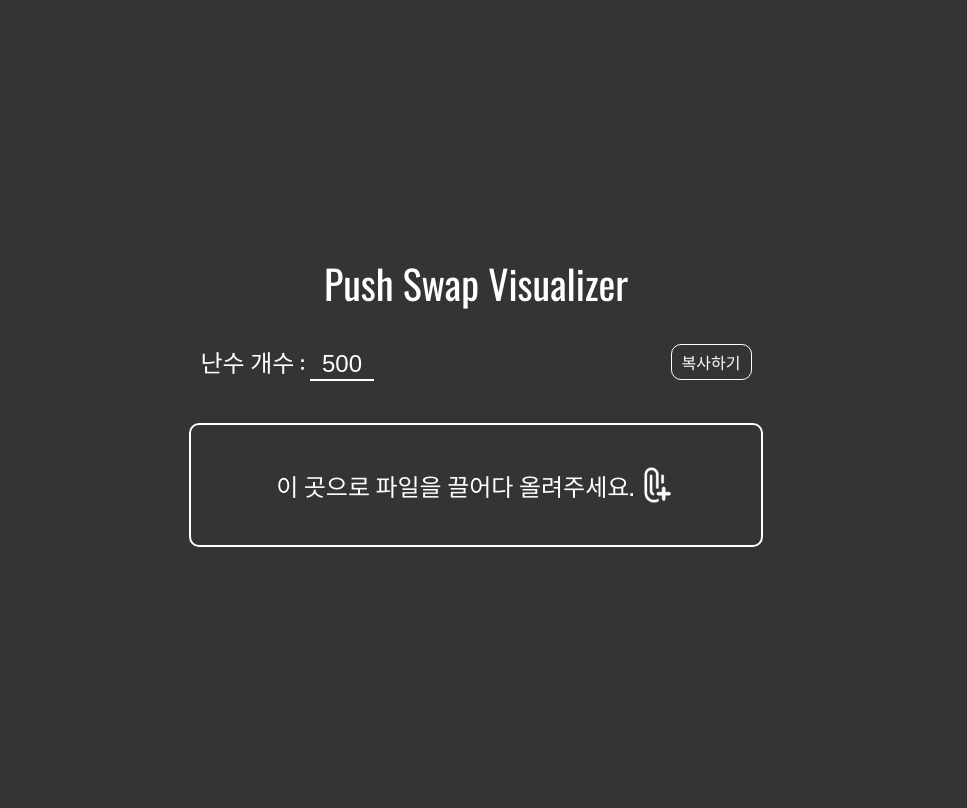
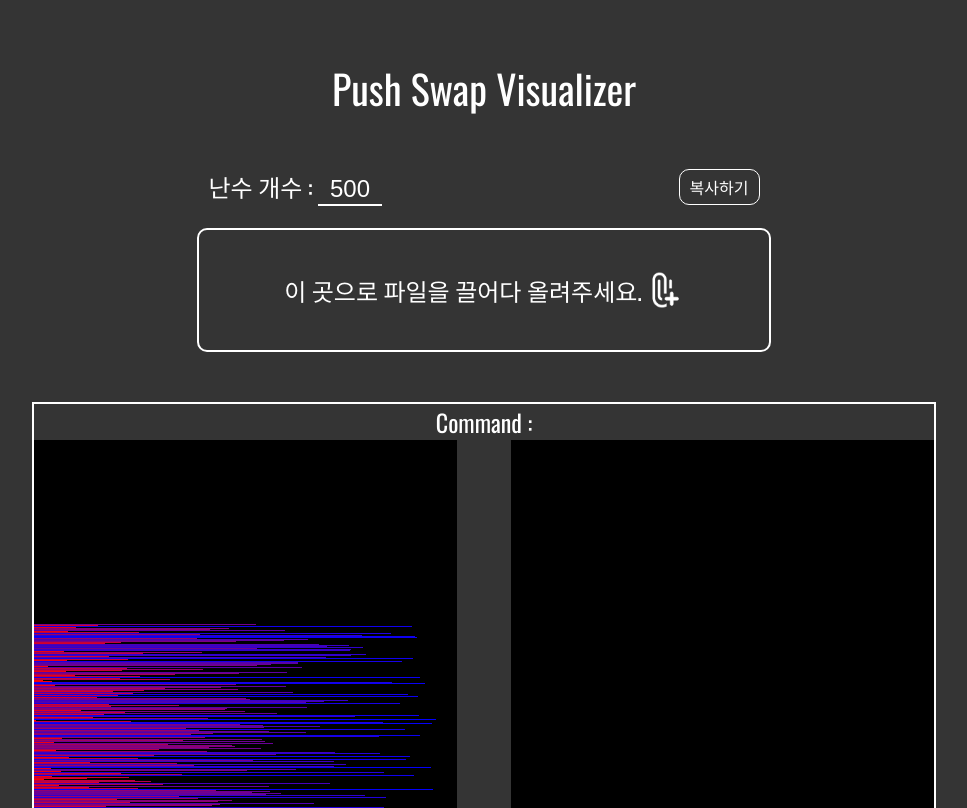
Before and after one commit to oyhoyhk/push_swap_visualizer_react, a React (Vite) app: page / in a window 1280 px wide. Shown: the whole page, without its empty margins (164-1131 px from the left). Built offline with nearby package versions, Linux system fonts and the light colour scheme.

Commit message:
first rendering

```diff
--- a/src/App.tsx
+++ b/src/App.tsx
@@ -4,22 +4,42 @@ import { useState } from "react";
 import Generator from "./components/Generator";
 import ReadFile from "./components/ReadFile";
 import Visualizer from "./components/Visualizer";
+import { createRandomNumber } from "./funcs";
+
+const CONTAINER_WIDTH = 900;
+const CONTAINER_HEIGHT = 750;
+const STACK_WIDTH = 350;
+
+const COUNT = 500;
 
 const App = () => {
-  const [count, setCount] = useState(500);
+  const [count, setCount] = useState(COUNT);
+  const [stackA, setStackA] = useState<number[]>([]);
+  const [stackB, setStackB] = useState<number[]>([]);
   const handleInputChange = (e: React.ChangeEvent<HTMLInputElement>) => {
     if (isNaN(Number(e.currentTarget.value))) {
-      setCount(500);
+      setCount(COUNT);
       return;
     }
     setCount(Number(e.currentTarget.value));
   };
+
+  React.useEffect(() => {
+    setStackA(createRandomNumber(COUNT).split(" ").map(Number));
+  }, []);
+
   return (
     <Container>
       <Header>Push Swap Visualizer</Header>
       <Generator count={count} handleInputChange={handleInputChange} />
       <ReadFile />
-      <Visualizer />
+      <Visualizer
+        height={CONTAINER_HEIGHT}
+        totalWidth={CONTAINER_WIDTH}
+        width={STACK_WIDTH}
+        stackA={stackA}
+        stackB={stackB}
+      />
     </Container>
   );
 };
@@ -27,15 +47,15 @@ const App = () => {
 const Container = styled.div`
   width: 100vw;
   height: 100vh;
-  overflow: hidden;
-  display: flex;
-  justify-content: center;
-  align-items: center;
-  flex-direction: column;
+  overflow: auto;
+  margin: 0 auto;
 `;
 
 const Header = styled.div`
   font-size: 2.5rem;
+  margin: 0 auto;
+  text-align: center;
+  margin: 50px;
 `;
 
 export default App;
--- a/src/components/Generator.tsx
+++ b/src/components/Generator.tsx
@@ -82,7 +82,8 @@ const GeneratorStyled = styled.div`
   flex-direction: column;
   align-items: center;
   justify-content: space-between;
-  margin-top: 30px;
+  margin: 0 auto;
+  margin-top: 50px;
 `;
 
 export default Generator;
--- a/src/components/ReadFile.tsx
+++ b/src/components/ReadFile.tsx
@@ -4,7 +4,6 @@ import { useState } from "react";
 const ReadFile = () => {
   const [file, setFile] = useState<any>(null);
 
-  console.log(file);
   const handleDrop = (e: React.DragEvent) => {
     e.preventDefault();
     const droppedFile = e.dataTransfer.files[0];
@@ -56,6 +55,7 @@ const ReadFileContainer = styled.label`
   display: flex;
   justify-content: center;
   align-items: center;
+  margin: 0 auto;
 `;
 
 export default ReadFile;
--- /dev/null
+++ b/src/components/Stack.tsx
@@ -0,0 +1,58 @@
+import styled from "@emotion/styled";
+import { useEffect, useRef } from "react";
+import { colorChange } from "../funcs";
+
+const Stack = ({ stack }: { stack: number[] }) => {
+  const canvas = useRef<HTMLCanvasElement | null>(null);
+  const conRef = useRef<HTMLDivElement | null>(null);
+  useEffect(() => {
+    if (!canvas.current) return;
+    const ctx = canvas.current.getContext("2d");
+    if (!ctx) return;
+    const TOTAL_WIDTH = Math.floor(
+      canvas.current.getBoundingClientRect().width
+    );
+    const TOTAL_HEIGHT = Math.floor(
+      canvas.current.getBoundingClientRect().height
+    );
+    const HEIGHT = Math.floor(TOTAL_HEIGHT / stack.length);
+
+    ctx.beginPath();
+    const start = [255, 0, 0];
+    const end = [0, 0, 255];
+    for (let i = 0; i < stack.length; i++) {
+      const width = Math.floor((stack[i] / stack.length) * TOTAL_WIDTH * 0.95);
+      const color = colorChange(start, end, stack[i], stack.length);
+      ctx.fillStyle = color;
+      ctx.fillRect(0, TOTAL_HEIGHT - HEIGHT * (i + 1), width + 2, HEIGHT);
+    }
+  }, [stack]);
+  return (
+    <StackContainer ref={conRef}>
+      <Canvas
+        ref={canvas}
+        width={
+          conRef.current
+            ? conRef.current.getBoundingClientRect().width + "px"
+            : "100%"
+        }
+        height={
+          conRef.current
+            ? conRef.current.getBoundingClientRect().height + "px"
+            : "100%"
+        }
+      />
+    </StackContainer>
+  );
+};
+
+const Canvas = styled.canvas`
+  background: black;
+`;
+
+const StackContainer = styled.div`
+  width: 47%;
+  height: 100%;
+`;
+
+export default Stack;
--- a/src/components/Visualizer.tsx
+++ b/src/components/Visualizer.tsx
@@ -1,11 +1,47 @@
 import styled from "@emotion/styled";
+import Stack from "./Stack";
 
-const Visualizer = () => {
-  return <VisualizerContainer></VisualizerContainer>;
+interface IProps {
+  height: number;
+  totalWidth: number;
+  width: number;
+  stackA: number[];
+  stackB: number[];
+}
+
+const Visualizer = (props: IProps) => {
+  return (
+    <VisualizerContainer {...props}>
+      <Header>Command : </Header>
+      <StackContainer>
+        <Stack stack={props.stackA} />
+        <Stack stack={props.stackB} />
+      </StackContainer>
+    </VisualizerContainer>
+  );
 };
 
-const VisualizerContainer = styled.div`
-	width:
+const StackContainer = styled.div`
+  width: 100%;
+  height: 95%;
+  display: flex;
+  justify-content: space-between;
+  align-items: center;
+`;
+
+const Header = styled.div`
+  font-size: 1.5rem;
+`;
+
+const VisualizerContainer = styled.div<IProps>`
+  width: ${(props) => `${props.totalWidth}px`};
+  margin: 50px auto;
+  height: 90vh;
+  border: 2px solid white;
+  display: flex;
+  justify-content: space-between;
+  align-items: center;
+  flex-direction: column;
 `;
 
 export default Visualizer;
--- a/src/funcs.ts
+++ b/src/funcs.ts
@@ -2,8 +2,8 @@ export function createRandomNumber(count: number) {
   const result = [];
   const created = new Array(count + 1).fill(false);
 
-  while (result.length < 500) {
-    const num = Math.floor(Math.random() * 500) + 1;
+  while (result.length < count) {
+    const num = Math.floor(Math.random() * count) + 1;
 
     if (created[num]) continue;
     result.push(num);
@@ -11,3 +11,23 @@ export function createRandomNumber(count: number) {
   }
   return result.join(" ");
 }
+
+export const colorChange = (
+  start: number[],
+  end: number[],
+  index: number,
+  maxIndex: number
+) => {
+  const r = interpolate(start[0], end[0], index / maxIndex);
+  const g = interpolate(start[1], end[1], index / maxIndex);
+  const b = interpolate(start[2], end[2], index / maxIndex);
+  const color = `rgb(${r}, ${g}, ${b})`;
+
+  // Apply the color to your desired element
+  // For example:
+  return color;
+};
+
+const interpolate = (start: number, end: number, percent: number) => {
+  return start + Math.round((end - start) * percent);
+};
--- a/src/index.css
+++ b/src/index.css
@@ -1,14 +1,10 @@
 :root {
   width: 100vw;
   height: 100vh;
-  overflow: hidden;
   margin: 0;
   padding: 0;
   background: #343434;
   color: white;
-  display: flex;
-  justify-content: center;
-  align-items: center;
-  flex-direction: column;
   font-family: "Oswald", sans-serif;
+  overflow-x: hidden;
 }
```
